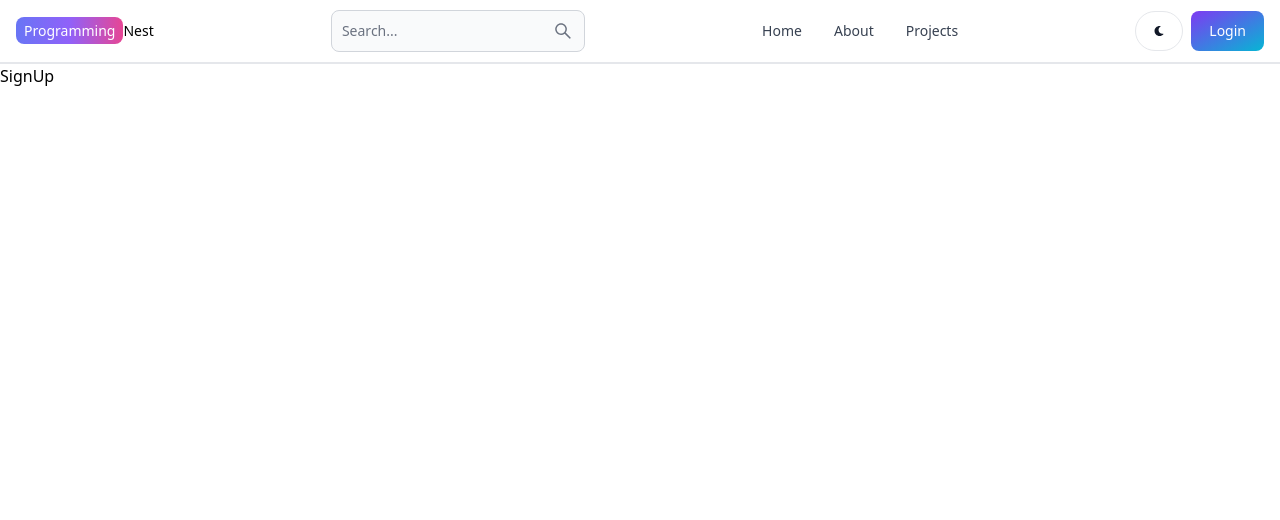
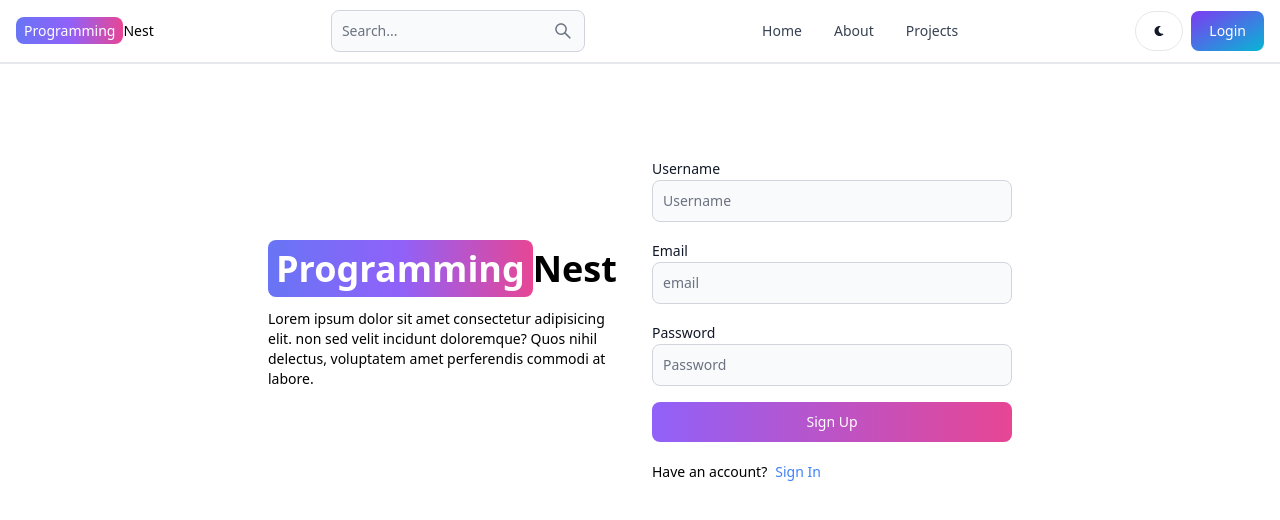
Before and after one commit to Sacarima/Blog, a React (Vite) app in the folder client/: page /sign-up in a window 1280 px wide. Shown: the top 520 px of the page. Built offline with nearby package versions, Linux system fonts and the light colour scheme.

Commit message:
create frontend sign up page

```diff
--- a/client/src/pages/SignUp.jsx
+++ b/client/src/pages/SignUp.jsx
@@ -1,7 +1,61 @@
 import React from 'react'
+import { Link } from 'react-router-dom'
+import { Button, Label, TextInput } from 'flowbite-react'
+
 
 export default function SignUp() {
   return (
-    <div>SignUp</div>
+    <div className='min-h-screen mt-20'>
+      <div className='flex p-3 max-w-3xl mx-auto flex-col md:flex-row md:items-center gap-6'>
+
+
+      {/**lelft side log*/}
+      <div className='flex-1'>
+        <Link to='/' className='font-bold text-4xl dark:text-white'>
+              <span className='px-2 py-1 bg-gradient-to-r from-indigo-500 via-purple-500 to-pink-500 rounded-lg text-white'>Programming</span>
+              Nest
+      </Link>
+      <p className='text-sm mt-5'>Lorem ipsum dolor sit amet consectetur adipisicing elit.  non sed velit incidunt doloremque? Quos nihil delectus, voluptatem amet perferendis commodi at labore.</p>
+      </div>
+      {/* Sign up form */}
+      <div className='flex-1'>
+        <form className='flex flex-col gap-4'>
+          <div>
+            <Label value="Username" />
+            <TextInput
+              type="text"
+              placeholder="Username"
+              id="username"
+            />
+          </div>
+
+          <div>
+            <Label value="Email" />
+            <TextInput
+              type="text"
+              placeholder="email"
+              id="email"
+            />
+          </div>
+
+          <div>
+            <Label value="Password" />
+            <TextInput
+              type="text"
+              placeholder="Password"
+              id="password"
+            />
+          </div>
+          <Button gradientDuoTone='purpleToPink' type='submit' >Sign Up</Button>
+        </form>
+        <div className='flex gap-2 text-sm mt-5'>
+            <span>Have an account?</span>
+            <Link to='/sign-in' className='text-blue-500'>
+              Sign In
+            </Link>
+          </div>
+      </div>
+      </div>
+    </div>
   )
 }
```
